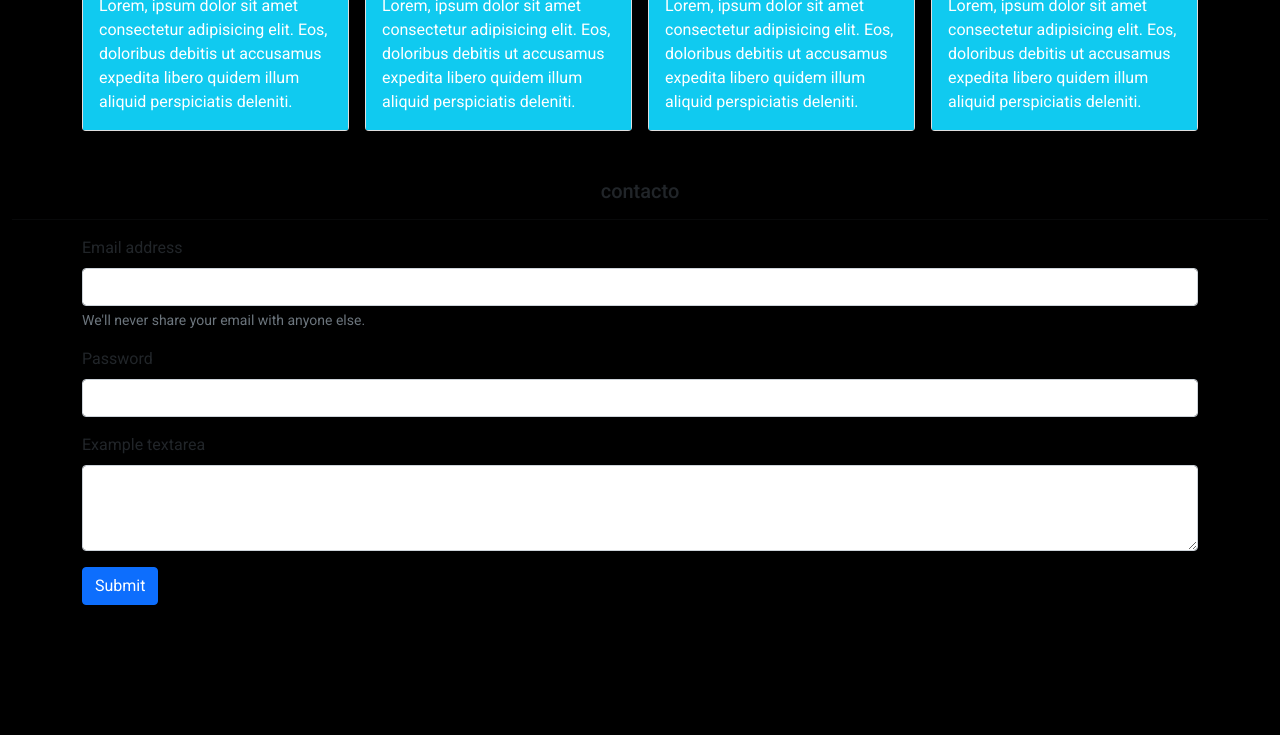
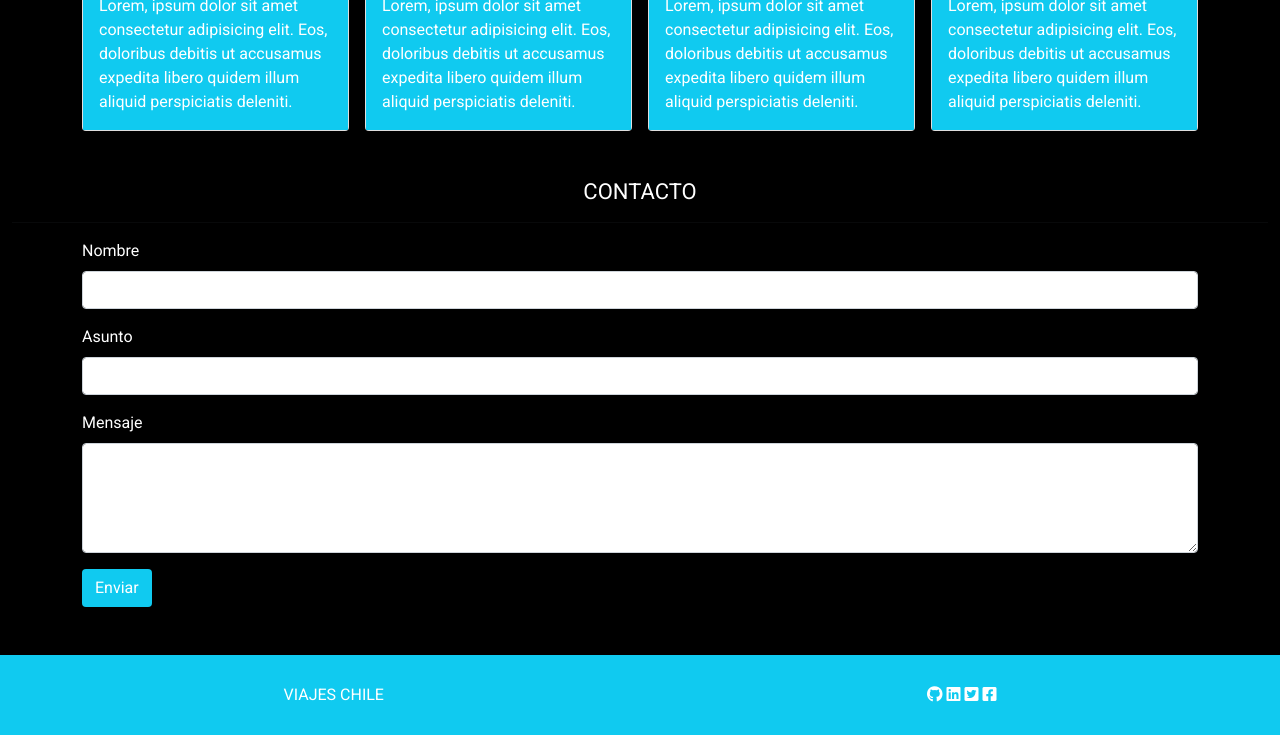
Before and after one commit to rohmedina/landing_viajes_chile, a plain HTML site: page index.html in a window 1280 px wide. Shown: the part 1440-2175 px from the top of the page. Before the commit the page ends 2045 px from the top, so only its background shows below. Drawn offline with nearby package versions, Linux system fonts and the light colour scheme.

Commit message:
Se desarrolla formulario y footer

```diff
--- a/assets/css/style.css
+++ b/assets/css/style.css
@@ -7,8 +7,11 @@
 }
 
 :root{
- --color-primary: ;
- --color-secondary: ;
+ --color-primary: #fff;
+ --color-secondary: #10CAF0;
+}
+h1,h2,h3,h4,h5,h6,p{
+  color: var(--color-primary);
 }
 
 html{
@@ -50,7 +53,7 @@ nav a.active{color: #8f44fd;}
 
 }
 .section-qSomos .icono{
- background-color: #10CAF0;
+ background-color: var(--color-secondary);
  width: 100%;
  height: 30px;
  display: flex;
@@ -73,7 +76,7 @@ nav a.active{color: #8f44fd;}
 }
 
 .card .card-body{
- background-color: #10CAF0;
+ background-color: var(--color-secondary);
 }
 
 .card .card-text{
@@ -91,6 +94,35 @@ nav a.active{color: #8f44fd;}
  background-color: green;
 }
 
+/* Seccion Contacto */
+.section-contact h5{
+  font-size: 22px;
+  font-weight: 400;
+  text-transform: uppercase;
+}
+
+.section-contact label{
+  color: var(--color-primary);
+  font-size: 1em;
+  font-weight: 400;
+}
+
+.section-contact .btn-contact{
+  background-color: var(--color-secondary);
+  color: var(--color-primary);
+}
+
+/* Footer */
+footer{
+  background-color: var(--color-secondary);
+  height: 10vh;
+}
+footer p{
+  margin: 0;
+  text-transform: uppercase;
+  font-weight: 400;
+  font-size: 1em;
+}
 
 @media (min-width: 768px) {
 .contenedor-card {
--- a/index.html
+++ b/index.html
@@ -149,24 +149,32 @@
     <div class="container">
       <form>
         <div class="mb-3">
-          <label for="exampleInputEmail1" class="form-label">Email address</label>
-          <input type="email" class="form-control" id="exampleInputEmail1" aria-describedby="emailHelp">
-          <div id="emailHelp" class="form-text">We'll never share your email with anyone else.</div>
+          <label for="inputName" class="form-label">Nombre</label>
+          <input type="text" class="form-control" id="inputName">
         </div>
         <div class="mb-3">
-          <label for="exampleInputPassword1" class="form-label">Password</label>
-          <input type="password" class="form-control" id="exampleInputPassword1">
+          <label for="inputMatter" class="form-label">Asunto</label>
+          <input type="text" class="form-control" id="inputMatter">
         </div>
         <div class="mb-3">
-          <label for="exampleFormControlTextarea1" class="form-label">Example textarea</label>
-          <textarea class="form-control" id="exampleFormControlTextarea1" rows="3"></textarea>
+          <label for="messageFormControlTextarea" class="form-label">Mensaje</label>
+          <textarea class="form-control" id="messageFormControlTextarea" rows="4"></textarea>
         </div>
-        <button type="submit" class="btn btn-primary">Submit</button>
+        <button type="submit" class="btn btn-contact">Enviar</button>
       </form>
     </div>
   </section>
 
-
+  <!-- Section Footer -->
+  <footer class="container-fluid d-flex justify-content-around align-items-center mt-5">
+    <p>viajes chile</p>
+    <div>
+      <i class="fa-brands fa-github" style="color: #ffffff;"></i>
+      <i class="fa-brands fa-linkedin" style="color: #ffffff;"></i>
+      <i class="fa-brands fa-square-twitter" style="color: #ffffff;"></i>
+      <i class="fa-brands fa-square-facebook" style="color: #ffffff;"></i>
+    </div>
+  </footer>
 
 
 
```
